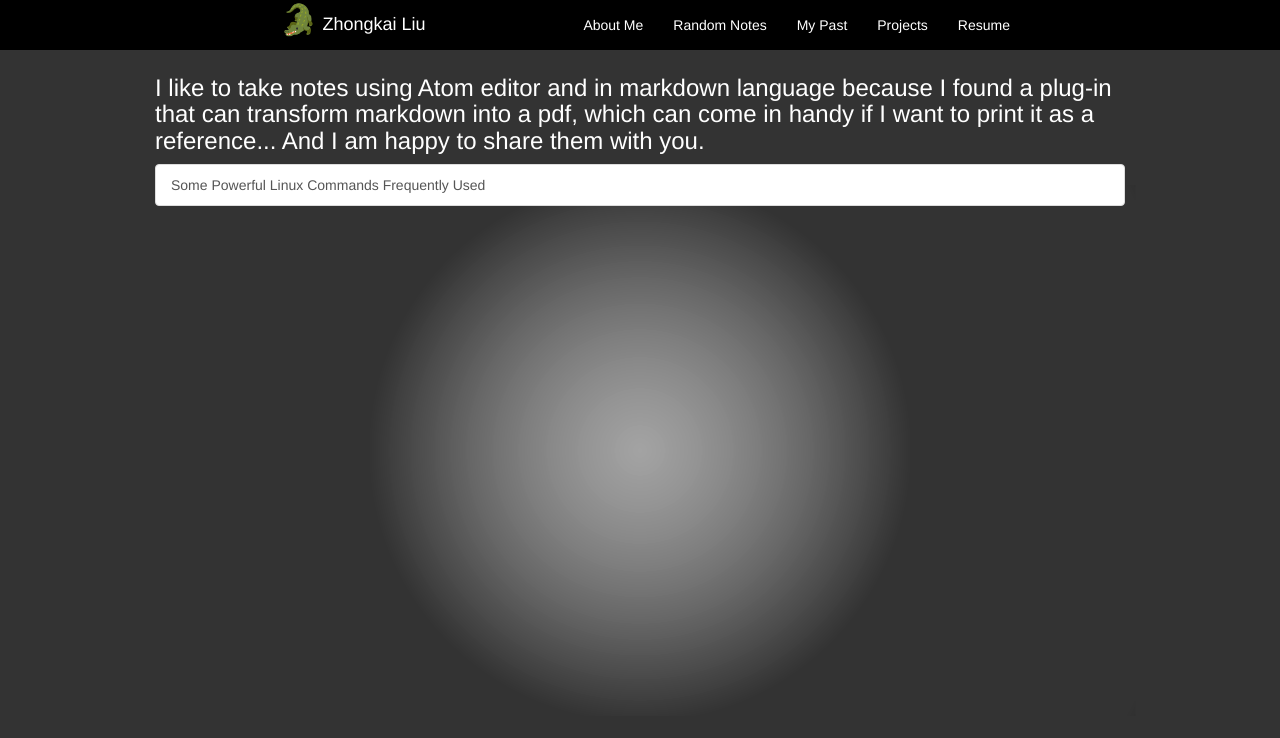
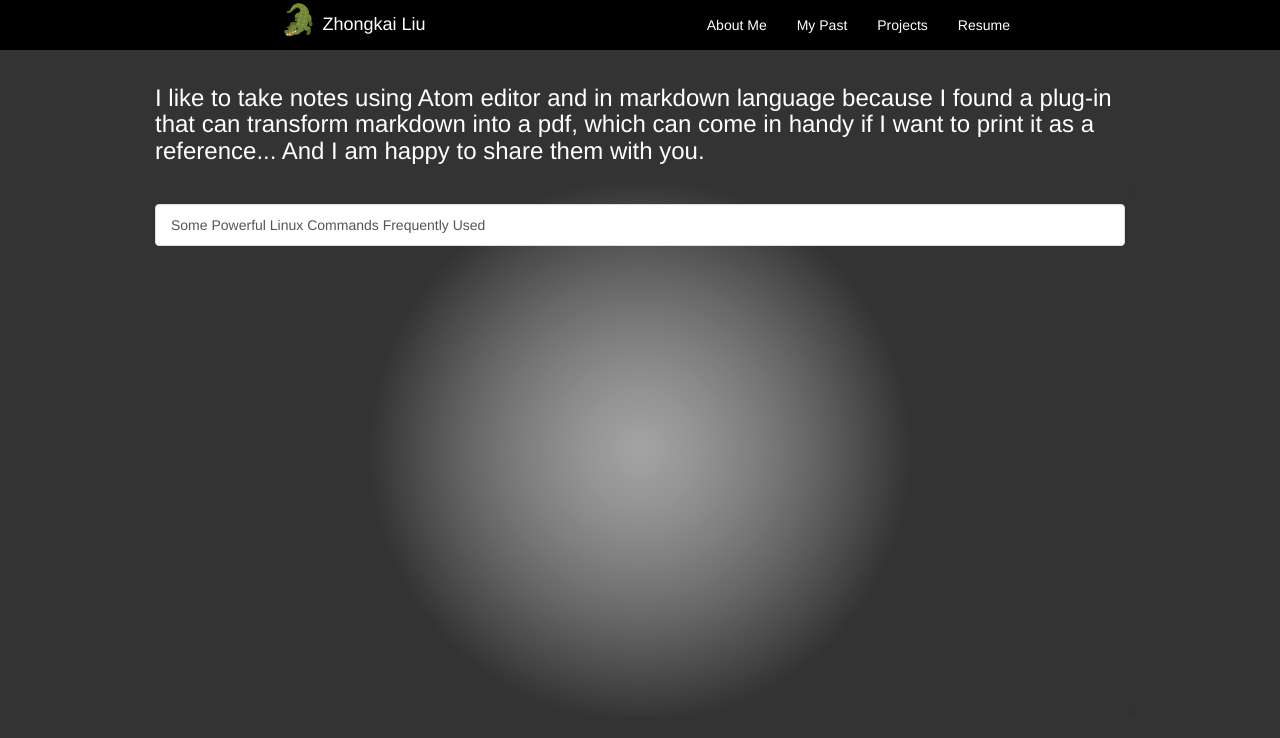
Before and after one commit to OnTitansShoulder/ontitansshoulder.github.io, a Jekyll site: the page built from _pages/notes.html, in a window 1280 px wide. Shown: the top 738 px of the page. Built offline with Jekyll 4.4.1, drawn with Linux system fonts in a browser that asks for light colours; nearby versions of some CDN libraries.

Commit message:
Small update on the website

```diff
--- a/_includes/header.html
+++ b/_includes/header.html
@@ -15,9 +15,10 @@
 				</div>
 				<div class="collapse navbar-collapse pull-right" id="mainNavbar">
 					<ul class="nav navbar-nav">
-						{% for page in site.pages %} {% if page.title %}
-						<li><a href="{{ page.url }}" style="color: #fff">{{ page.title }}</a></li>
-						{% endif %} {% endfor %}
+						<li><a href="/about/" style="color: #fff">About Me</a></li>
+						<li><a href="/past/" style="color: #fff">My Past</a></li>
+						<li><a href="/projects/" style="color: #fff">Projects</a></li>
+						<li><a href="/resume/" style="color: #fff">Resume</a></li>
 					</ul>
 				</div>
 			</div>
--- a/_layouts/default.html
+++ b/_layouts/default.html
@@ -5,6 +5,12 @@
 		<script>window.jQuery || document.write('<script src="/js/jquery.min.js"><\/script>')</script>
 		{% include header.html %}
 		{{ content }}
+		<div class="hidden">
+			<a href="https://smallseotools.com/visitor-hit-counter/" target="_blank" title="Visitor Hit Counter">
+				<img src="https://smallseotools.com/counterDisplay/?code=d7888c8a1166efba3aba5c8f1269518c&style=0008&pad=6&type=ip&initCount=1"
+				title="Visitor Hit Counter" Alt="Visitor Hit Counter" border="0">
+			</a>
+		</div>
 		<script src="https://ajax.googleapis.com/ajax/libs/jquery/1.12.4/jquery.min.js"></script>
 		<script src="https://maxcdn.bootstrapcdn.com/bootstrap/3.3.7/js/bootstrap.min.js"
 		integrity="sha384-Tc5IQib027qvyjSMfHjOMaLkfuWVxZxUPnCJA7l2mCWNIpG9mGCD8wGNIcPD7Txa"
--- a/_pages/notes.html
+++ b/_pages/notes.html
@@ -3,8 +3,8 @@ layout: default
 title: Random Notes
 permalink: /notes/
 ---
-<div class="container text-white">
-  <div class="row">
+<div class="container text-white" style="height: auto">
+  <div class="row" style="padding: 10px 0px 30px">
     <div class="col-sm-10 col-sm-offset-1">
       <h3>I like to take notes using Atom editor and in markdown language because I
         found a plug-in that can transform markdown into a pdf, which can come in handy
@@ -12,7 +12,7 @@ permalink: /notes/
     </div>
   </div>
   <div class="row">
-    <div class="col-sm-10 col-sm-offset-1">
+    <div class="col-sm-10 col-sm-offset-1" style="height: ">
       {% for post in site.posts %}
         {% if post.path contains 'notes' %}
           <a href="{{ post.url }}"
--- a/_sass/_index.scss
+++ b/_sass/_index.scss
@@ -19,7 +19,9 @@ $light-blue: #b7f9ff;
   text-align: right;
   right: 0;
 }
-
+.container, .container .row, .container > .row > div {
+  height: 100%;
+}
 .inner-cover {
   display: table-cell;
   vertical-align: middle;
--- a/index.html
+++ b/index.html
@@ -29,7 +29,7 @@ Japanese curry, noodles
 dumplings, & hot pot</pre>
       </div>
     </div>
-    <div class="col-sm-4 inner-container">
+    <div class="col-sm-4 inner-container" style="height: 100%">
       <div class="inner-cover">
         <div>
           <img class="headshot" src="assets/Portrait_Shinked.png" alt="Headshot"/>
```
